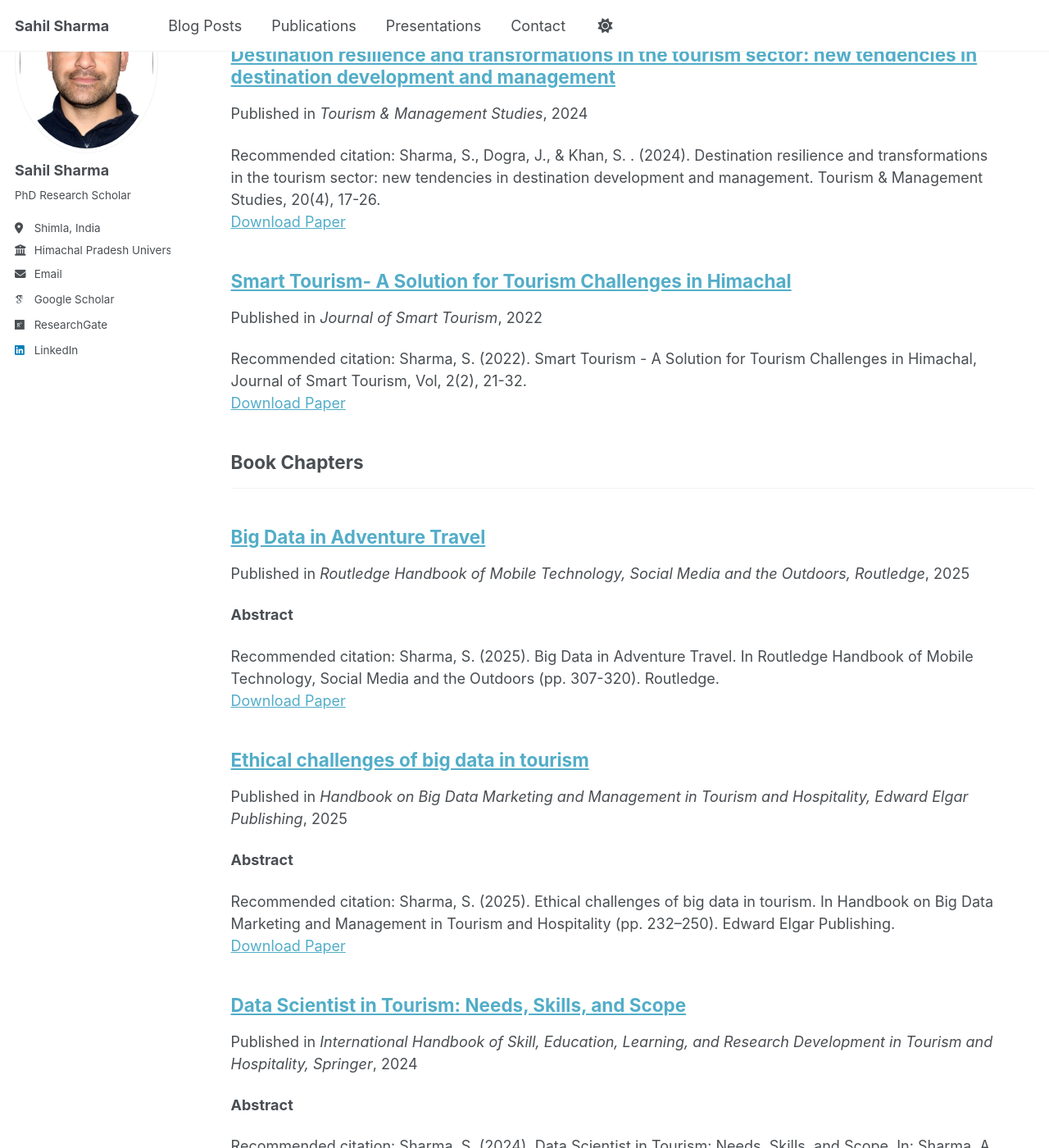
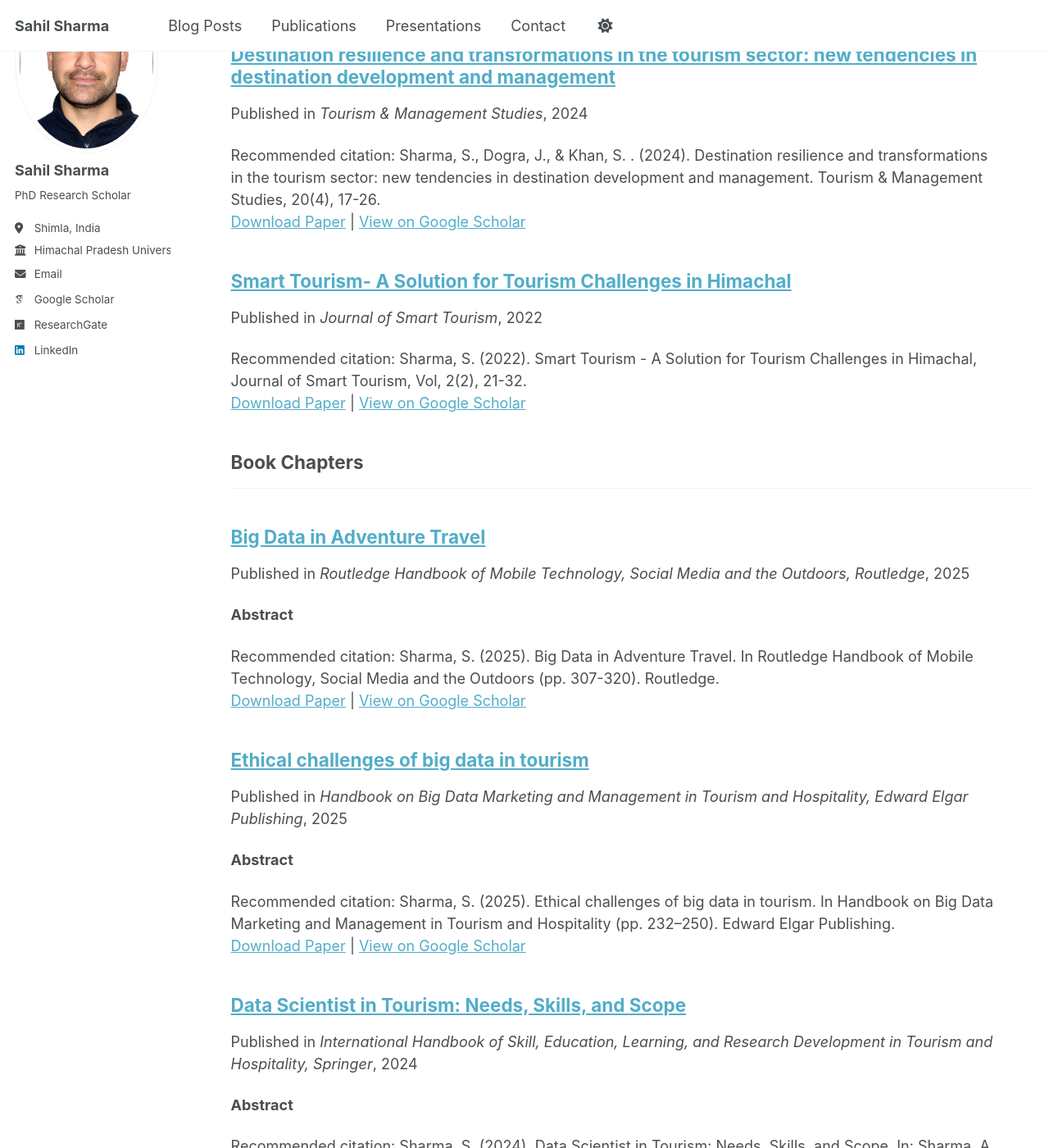
Before and after one commit to sahil-datascience/sahil-datascience.github.io, a Jekyll site: the page built from _pages/publications.html, in a window 1280 px wide and 1400 px high, scrolled down 251 px. Shown: the whole window at 82% size. Built offline with Jekyll 4.4.1, drawn with Linux system fonts in a browser that asks for light colours; some web fonts are replaced; some of the changed text lies outside the part shown.

Commit message:
feat: Update archive-single.html to use Google Scholar links

```diff
--- a/_includes/archive-single.html
+++ b/_includes/archive-single.html
@@ -53,7 +53,7 @@
     {% endif %}
 
     {% if post.citation and post.paperurl %}
-      <p>Recommended citation: {{ post.citation }}<br /><a href="{{ post.paperurl }}">Download Paper</a>{% if post.researchgateurl %} | <a href="{{ post.researchgateurl }}">View on ResearchGate</a>{% endif %}</p>
+      <p>Recommended citation: {{ post.citation }}<br /><a href="{{ post.paperurl }}">Download Paper</a>{% if post.googlescholarurl %} | <a href="{{ post.googlescholarurl }}">View on Google Scholar</a>{% endif %}</p>
     {% elsif post.citation and post.slidesurl and post.bibtexurl %}
       <p>Recommended citation: {{ post.citation }}<br /><a href="{{ post.slidesurl }}">Download Slides</a> | <a href="{{ post.bibtexurl}}">Download Bibtex</a></p>
     {% elsif post.citation and post.slidesurl %}
```
